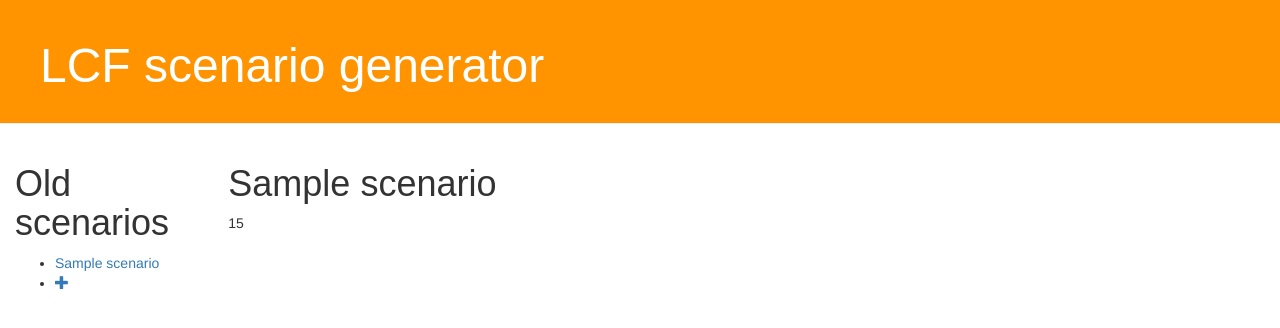
After one commit to gamzatti/lcf, a Django app: page /scenario/1/ in a window 1280 px wide. The commit adds this page. Shown: the top 328 px of the page. Run offline with Django 3.2, Linux system fonts and the light colour scheme; tables that the repository leaves empty hold one stand-in row (values such as "Sample post"); some libraries are stand-ins or nearby versions; some web fonts are replaced.

Commit message:
created sidebar with scenarios and detail page for scenarios and linked creation of a new scenario to that scenario's detail page.

```diff
--- a/lcf/models.py
+++ b/lcf/models.py
@@ -8,3 +8,6 @@ class Scenario(models.Model):
 
     def __str__(self):
         return self.name
+
+    def results(self):
+        return len(self.name)
--- a/lcf/templates/lcf/base.html
+++ b/lcf/templates/lcf/base.html
@@ -10,14 +10,31 @@
     <body>
         <div class="page-header">
             <h1><a href="/">LCF scenario generator</a></h1>
-        </div>
+        </div><!--page-header-->
+
+        <div class="sidebar">
+        <div class="col-md-2">
+            <h1>Old scenarios</h1>
+            <ul>
+            {% for scenario in scenarios %}
+                <li><a href="{% url 'scenario_detail' pk=scenario.pk %}">{{ scenario.name }}</a></li>
+            {% endfor %}
+            <li><a href="{% url 'scenario_new' %}"><span class="glyphicon glyphicon-plus"></span></a></li>
+
+            </ul>
+        </div><!--col-md-8-->
+      </div><!--sidebar-->
+
+
         <div class="content container">
+
             <div class="row">
-                <div class="col-md-8">
-                    {% block content %}
-                    {% endblock %}
-                </div>
-            </div>
+
+            <div class="col-md-6">
+                {% block content %}
+                {% endblock %}
+            </div><!--col-md-8-->
+          </div>
         </div>
     </body>
 </html>
--- /dev/null
+++ b/lcf/templates/lcf/scenario_detail.html
@@ -0,0 +1,6 @@
+{% extends 'lcf/base.html' %}
+
+{% block content %}
+    <h1>{{ scenario.name }}</h1>
+    <p>{{ scenario.results }}</p>
+{% endblock %}
--- a/lcf/urls.py
+++ b/lcf/urls.py
@@ -4,4 +4,5 @@ from . import views
 urlpatterns = [
     url(r'^$', views.scenario_new, name='scenario_new'),
     url(r'^scenario_save/$', views.scenario_save, name='scenario_save'),
+    url(r'^scenario/(?P<pk>\d+)/$', views.scenario_detail, name='scenario_detail')
 ]
--- a/lcf/views.py
+++ b/lcf/views.py
@@ -1,4 +1,4 @@
-from django.shortcuts import render, redirect
+from django.shortcuts import render, redirect, get_object_or_404
 from .forms import ScenarioForm
 from .models import Scenario
 
@@ -11,5 +11,10 @@ def scenario_new(request):
 def scenario_save(request):
     form = ScenarioForm(request.POST)
     if form.is_valid():
-        form.save()
-    return redirect('scenario_new')
+        scenario = form.save()
+    return redirect('scenario_detail', pk=scenario.pk)
+
+def scenario_detail(request, pk):
+    scenario = get_object_or_404(Scenario,pk=pk)
+    scenarios = Scenario.objects.all()
+    return render(request, 'lcf/scenario_detail.html', {'scenario': scenario, 'scenarios': scenarios})
```
Also changed, not shown: lcf/templates/lcf/scenario_new.html (+1 -6 lines).
